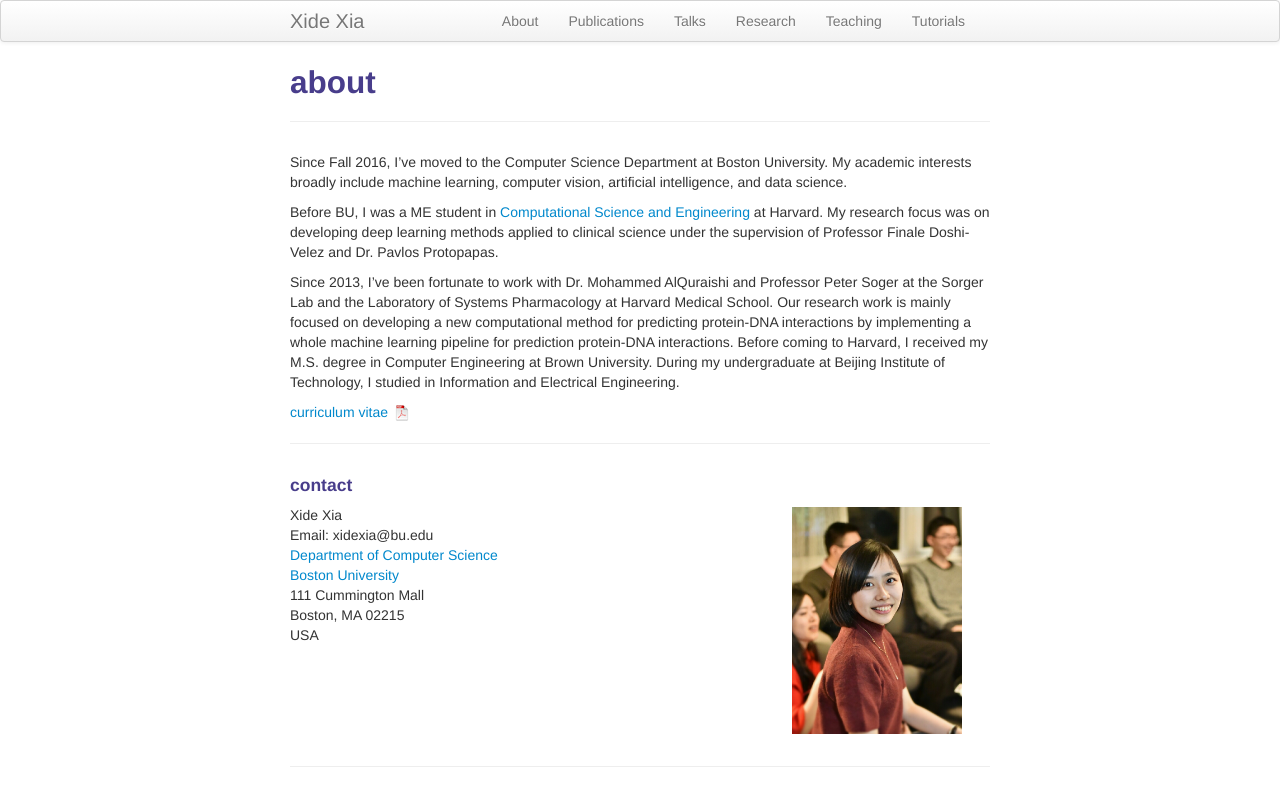
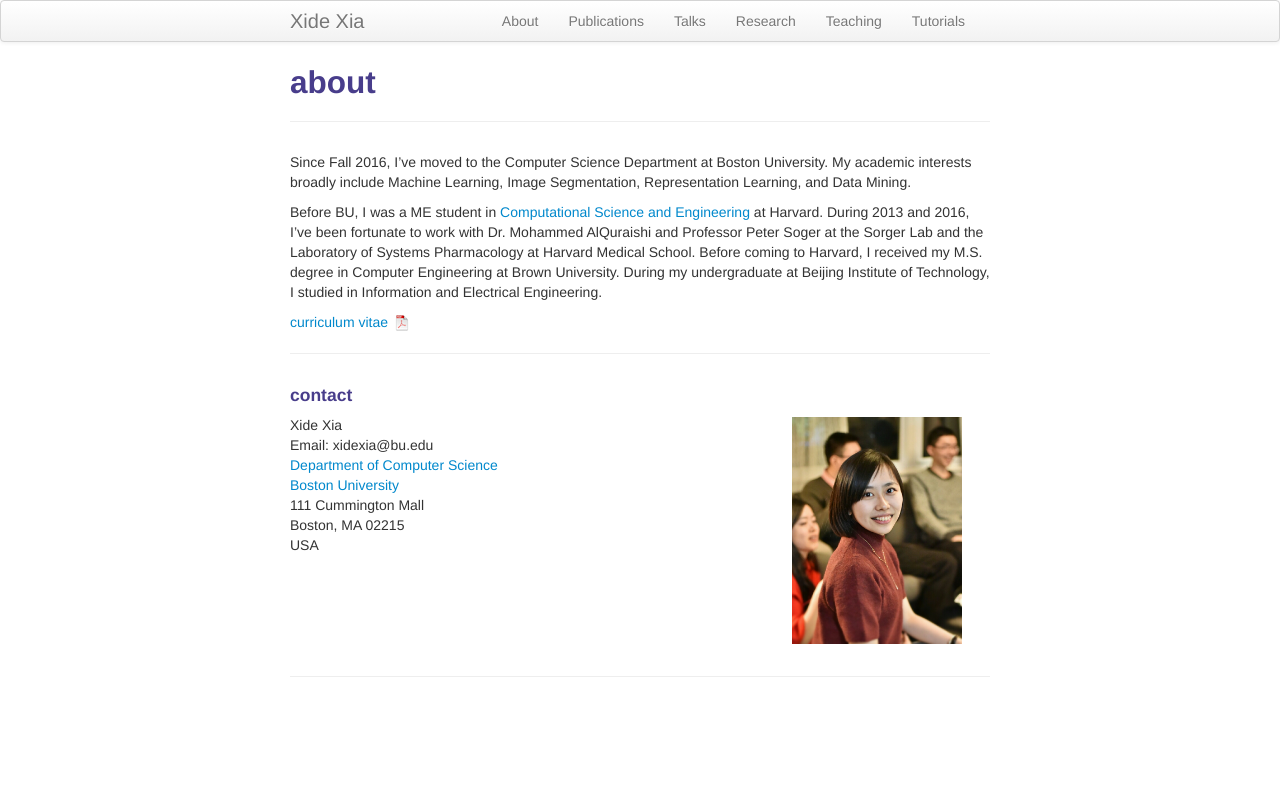
Before and after one commit to xidexia/xidexia.github.io, a Jekyll site: the page built from pages/about.md, in a window 1280 px wide. Shown: the top 806 px of the page. Built offline with Jekyll 4.4.1, drawn with Linux system fonts in a browser that asks for light colours.

Commit message:
“0801”

```diff
--- a/pages/about.md
+++ b/pages/about.md
@@ -4,11 +4,9 @@ title: about
 ---
 
 
-Since Fall 2016, I've moved to the Computer Science Department at Boston University. My academic interests broadly include machine learning, computer vision, artificial intelligence, and data science.
+Since Fall 2016, I've moved to the Computer Science Department at Boston University. My academic interests broadly include Machine Learning, Image Segmentation, Representation Learning, and Data Mining.
 
-Before BU, I was a ME student in [Computational Science and Engineering](http://iacs.seas.harvard.edu/)  at Harvard. My research focus was on developing deep learning methods applied to clinical science under the supervision of Professor Finale Doshi-Velez and Dr. Pavlos Protopapas.
-
-Since 2013, I've been fortunate to work with Dr. Mohammed AlQuraishi  and Professor Peter Soger at the Sorger Lab and the Laboratory of Systems Pharmacology at Harvard Medical School. Our research work is mainly focused on developing a new computational method for predicting protein-DNA interactions by implementing a whole machine learning pipeline for prediction protein-DNA interactions.  Before coming to Harvard, I received my M.S. degree in Computer Engineering at Brown University. During my undergraduate at Beijing Institute of Technology, I studied in Information and Electrical Engineering.
+Before BU, I was a ME student in [Computational Science and Engineering](http://iacs.seas.harvard.edu/)  at Harvard. During 2013 and 2016, I've been fortunate to work with Dr. Mohammed AlQuraishi  and Professor Peter Soger at the Sorger Lab and the Laboratory of Systems Pharmacology at Harvard Medical School.  Before coming to Harvard, I received my M.S. degree in Computer Engineering at Brown University. During my undergraduate at Beijing Institute of Technology, I studied in Information and Electrical Engineering.
 
 [curriculum vitae ![CV as pdf](icons16/pdf-icon.png)]({{ BASE_PATH }}/assets/xide_xia_cv_bu.pdf)
 
```
Also changed, not shown: index.md (+3 -5 lines), pages/teaching.md (+1 -0 lines).
